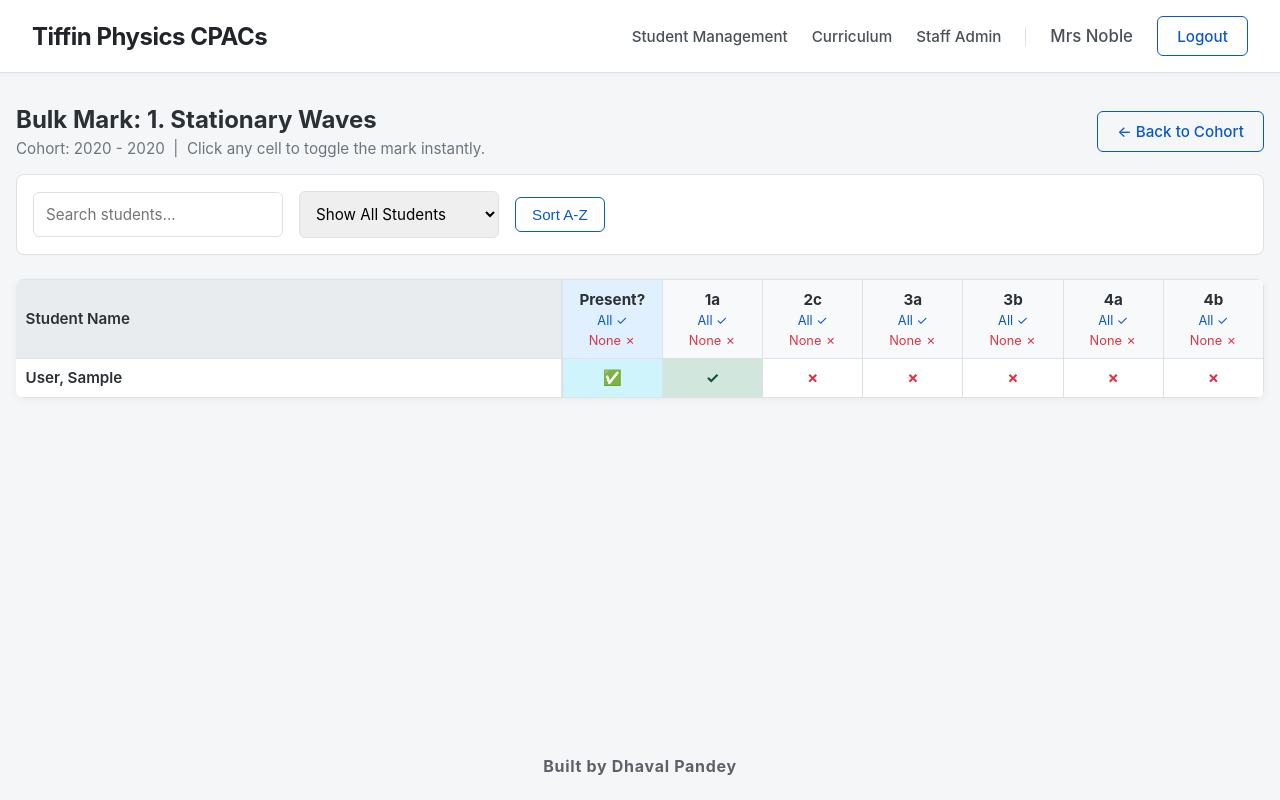
After one commit to dhavalpandey/tiffin-cpac-tracker, a Flask app: page /cohort/1/practical/1/bulk_mark in a window 1280 px wide. The commit adds this page. Run offline with Flask 3, Linux system fonts and the light colour scheme; a user stored in the database is signed in; tables that the repository leaves empty hold one stand-in row (values such as "Sample post").

Commit message:
bulk mark

```diff
--- a/app.py
+++ b/app.py
@@ -1,18 +1,16 @@
 import os, json, io
 from datetime import datetime
 from functools import wraps
-from flask import Flask, render_template, request, redirect, url_for, flash, abort, send_file
+from flask import Flask, render_template, request, redirect, url_for, flash, abort, send_file, jsonify
 from flask_sqlalchemy import SQLAlchemy
 from flask_login import LoginManager, UserMixin, login_user, login_required, logout_user, current_user
 from werkzeug.security import generate_password_hash, check_password_hash
 from openpyxl import Workbook
-from dotenv import load_dotenv # <-- NEW: Import dotenv
+from dotenv import load_dotenv
 
-# <-- NEW: Load the .env file immediately
 load_dotenv()
 
 app = Flask(__name__)
-
 app.config['SECRET_KEY'] = os.environ.get('SECRET_KEY', 'fallback-dev-key-only')
 
 # --- DATABASE CONFIGURATION ---
@@ -20,13 +18,11 @@ env = os.environ.get('FLASK_ENV', 'development').lower()
 custom_db_url = os.environ.get('DATABASE_URL')
 
 if custom_db_url:
-    # In production, it reads the secure absolute path from the .env file
     app.config['SQLALCHEMY_DATABASE_URI'] = custom_db_url
 elif env == 'production':
     app.config['SQLALCHEMY_DATABASE_URI'] = 'sqlite:///prod_tiffin_cpac.db'
 else:
-    # Local development database
-    app.config['SQLALCHEMY_DATABASE_URI'] = 'sqlite:///tiffin_cpac.db'
+    app.config['SQLALCHEMY_DATABASE_URI'] = 'sqlite:///dev_tiffin_cpac.db'
 
 app.config['SQLALCHEMY_TRACK_MODIFICATIONS'] = False
 
@@ -288,7 +284,6 @@ def delete_practical(id):
     flash('Practical deleted.', 'success')
     return redirect(url_for('curriculum_management'))
 
-# --- TEACHER MANAGEMENT ROUTES ---
 @app.route('/teacher/add', methods=['POST'])
 @teacher_required
 def add_teacher():
@@ -399,44 +394,57 @@ def delete_students(id):
         flash(f'Deleted {len(student_ids)} student(s).', 'success')
     return redirect(url_for('cohort_view', id=id))
 
-@app.route('/cohort/<int:cohort_id>/practical/<int:prac_id>/attendance', methods=['GET', 'POST'])
+# --- NEW BULK MARK & API ROUTES ---
+@app.route('/cohort/<int:cohort_id>/practical/<int:prac_id>/bulk_mark')
 @teacher_required
-def bulk_attendance(cohort_id, prac_id):
+def bulk_mark(cohort_id, prac_id):
     cohort = Cohort.query.get_or_404(cohort_id)
     practical = Practical.query.get_or_404(prac_id)
 
-    if request.method == 'POST':
-        for student in cohort.students:
-            is_present = request.form.get(f'present_{student.id}') == 'on'
-            att_record = Attendance.query.filter_by(student_id=student.id, practical_id=practical.id).first()
+    # Pre-fetch all data to pass to the template cleanly
+    attendances = Attendance.query.filter(Attendance.student_id.in_([s.id for s in cohort.students]), Attendance.practical_id == practical.id).all()
+    att_dict = {a.student_id: a.is_present for a in attendances}
 
-            if is_present and not att_record:
-                db.session.add(Attendance(student_id=student.id, practical_id=practical.id, teacher_id=current_user.id, is_present=True))
-            elif is_present and att_record and not att_record.is_present:
-                att_record.is_present = True
-                att_record.teacher_id = current_user.id
-                att_record.timestamp = datetime.utcnow()
-            elif not is_present and att_record and att_record.is_present:
-                att_record.is_present = False
-                att_record.teacher_id = current_user.id
-                att_record.timestamp = datetime.utcnow()
-
-        db.session.commit()
-        flash(f'Bulk attendance updated successfully for {practical.name}.', 'success')
-        return redirect(url_for('cohort_view', id=cohort_id))
-
-    attendances = Attendance.query.filter(Attendance.student_id.in_([s.id for s in cohort.students]), Attendance.practical_id == practical.id).all()
-    att_dict = {a.student_id: a for a in attendances}
-
-    signatures = {}
-    for a in attendances:
-        if a.is_present:
-            t = Teacher.query.get(a.teacher_id)
-            signatures[a.student_id] = f"{t.title} {t.first_name[0]} {t.last_name} ({a.timestamp.strftime('%d/%m/%Y')})"
+    assessments = Assessment.query.filter(Assessment.student_id.in_([s.id for s in cohort.students]), Assessment.practical_id == practical.id).all()
+    # Create a nested dict: { student_id: [skill_id_1, skill_id_2] }
+    assessed_dict = {s.id: [] for s in cohort.students}
+    for a in assessments:
+        assessed_dict[a.student_id].append(a.skill_id)
 
     sorted_students = sorted(cohort.students, key=lambda s: s.last_name)
-    return render_template('practical_attendance.html', cohort=cohort, practical=practical, students=sorted_students, att_dict=att_dict, signatures=signatures)
+    return render_template('bulk_mark.html', cohort=cohort, practical=practical, students=sorted_students, skills=practical.skills, att_dict=att_dict, assessed_dict=assessed_dict)
 
+@app.route('/api/update_mark', methods=['POST'])
+@teacher_required
+def api_update_mark():
+    """Handles silent background saves from the Bulk Mark page"""
+    data = request.get_json()
+    student_ids = data.get('student_ids', [])
+    prac_id = data.get('prac_id')
+    mark_type = data.get('type') # 'attendance' or 'skill'
+    skill_id = data.get('skill_id') # required if type == 'skill'
+    is_achieved = data.get('value') # boolean True/False
+
+    for sid in student_ids:
+        if mark_type == 'attendance':
+            att = Attendance.query.filter_by(student_id=sid, practical_id=prac_id).first()
+            if is_achieved and not att:
+                db.session.add(Attendance(student_id=sid, practical_id=prac_id, teacher_id=current_user.id, is_present=True))
+            elif att:
+                att.is_present = is_achieved
+                att.teacher_id = current_user.id
+                att.timestamp = datetime.utcnow()
+        elif mark_type == 'skill':
+            ass = Assessment.query.filter_by(student_id=sid, practical_id=prac_id, skill_id=skill_id).first()
+            if is_achieved and not ass:
+                db.session.add(Assessment(student_id=sid, practical_id=prac_id, skill_id=skill_id, teacher_id=current_user.id))
+            elif not is_achieved and ass:
+                db.session.delete(ass)
+
+    db.session.commit()
+    return jsonify({'success': True})
+
+# --- INDIVIDUAL STUDENT VIEWS ---
 @app.route('/student/<int:id>')
 @login_required
 def student_view(id):
@@ -563,49 +571,47 @@ def export_data():
         mimetype="application/vnd.openxmlformats-officedocument.spreadsheetml.sheet"
     )
 
-# --- SEEDING ---
+# --- SEEDING & STARTUP ---
 def seed_database():
-    with app.app_context():
-        db.create_all()
-        if not Teacher.query.first():
-            teachers = [
-                ("Mrs", "Ann", "Noble", "ANoble@tiffin.kingston.sch.uk"),
-                ("Mr", "Kurt", "Braganza", "KBraganza@tiffin.kingston.sch.uk"),
-                ("Dr", "Matteo", "Bocchi", "MBocchi@tiffin.kingston.sch.uk"),
-                ("Dr", "Payal", "Tyagi", "PTyagi@tiffin.kingston.sch.uk"),
-                ("Mr", "Tom", "Wightwick", "TWightwick@tiffin.kingston.sch.uk"),
-                ("Mr", "Dhaval", "Pandey", "6060@tiffin.kingston.sch.uk")
-            ]
-            for t, f, l, e in teachers:
-                db.session.add(Teacher(title=t, first_name=f, last_name=l, email=e.lower(), password=None))
-            db.session.commit()
+    if not Teacher.query.first():
+        teachers = [
+            ("Mrs", "Ann", "Noble", "ANoble@tiffin.kingston.sch.uk"),
+            ("Mr", "Kurt", "Braganza", "KBraganza@tiffin.kingston.sch.uk"),
+            ("Dr", "Matteo", "Bocchi", "MBocchi@tiffin.kingston.sch.uk"),
+            ("Dr", "Payal", "Tyagi", "PTyagi@tiffin.kingston.sch.uk"),
+            ("Mr", "Tom", "Wightwick", "TWightwick@tiffin.kingston.sch.uk"),
+            ("Mr", "Dhaval", "Pandey", "6060@tiffin.kingston.sch.uk")
+        ]
+        for t, f, l, e in teachers:
+            db.session.add(Teacher(title=t, first_name=f, last_name=l, email=e.lower(), password=None))
+        db.session.commit()
 
-        if not Skill.query.first():
-            skill_definitions = {
-                '1a': "Correctly follows written instructions...", '2a': "Correctly uses appropriate instrumentation...", '2b': "Carries out techniques methodically...",
-                '2c': "Identifies and controls significant quantitative variables...", '2d': "Selects appropriate equipment...", '3a': "Identifies hazards and assesses risks...",
-                '3b': "Uses appropriate safety equipment...", '4a': "Makes accurate observations...", '4b': "Obtains accurate data and records methodically...",
-                '5a': "Uses appropriate software to process data...", '5b': "Cites sources of information..."
-            }
-            skill_objs = {k: Skill(name=k, description=v) for k, v in skill_definitions.items()}
-            for s in skill_objs.values(): db.session.add(s)
-            db.session.commit()
+    if not Skill.query.first():
+        skill_definitions = {
+            '1a': "Correctly follows written instructions...", '2a': "Correctly uses appropriate instrumentation...", '2b': "Carries out techniques methodically...",
+            '2c': "Identifies and controls significant quantitative variables...", '2d': "Selects appropriate equipment...", '3a': "Identifies hazards and assesses risks...",
+            '3b': "Uses appropriate safety equipment...", '4a': "Makes accurate observations...", '4b': "Obtains accurate data and records methodically...",
+            '5a': "Uses appropriate software to process data...", '5b': "Cites sources of information..."
+        }
+        skill_objs = {k: Skill(name=k, description=v) for k, v in skill_definitions.items()}
+        for s in skill_objs.values(): db.session.add(s)
+        db.session.commit()
 
-            practical_mappings = [
-                ("1. Stationary Waves", ['1a', '2c', '3a', '3b', '4a', '4b']), ("2.a Young's slit", ['2a', '2b', '3a', '3b', '4a', '4b']),
-                ("2.b Diffraction Gratings", ['2a', '2b', '2c', '2d', '4a', '4b']), ("3. Determination of g", ['1a', '2a', '2d', '4b', '5a', '5b']),
-                ("4. Young modulus", ['1a', '2c', '2d', '3b', '4a', '5a', '5b']), ("5. Resistivity of a wire", ['2a', '2c', '3b', '4a', '5a', '5b']),
-                ("6. emf", ['2a', '2c', '3b', '4a', '5a', '5b']), ("7.a SHM - Simple Pendulum", ['1a', '2a', '2b', '4b', '5a', '5b']),
-                ("7.b SHM - Mass spring", ['1a', '2a', '2b', '4b']), ("8.a Boyle's Law", ['1a', '2b', '2c', '2d', '3a', '4b']),
-                ("8b Charles' Law", ['1a', '2c', '3a', '3b', '4a', '5a', '5b']), ("9.a Capacitor Discharging", ['1a', '2c', '2d', '3a', '3b', '4a']),
-                ("9.b Capacitor Charging", ['1a', '3b', '4a', '4b']), ("10. Motor Effect", ['2b', '2d', '3a', '3b', '4a', '4b']),
-                ("11. Search Coils", ['1a', '2a', '2c', '2d', '4b']), ("12. Gamma Radiation", ['1a', '2b', '2d', '3a', '3b', '4a', '4b'])
-            ]
-            for p_name, s_keys in practical_mappings:
-                p = Practical(name=p_name)
-                for sk in s_keys: p.skills.append(skill_objs[sk])
-                db.session.add(p)
-            db.session.commit()
+        practical_mappings = [
+            ("1. Stationary Waves", ['1a', '2c', '3a', '3b', '4a', '4b']), ("2.a Young's slit", ['2a', '2b', '3a', '3b', '4a', '4b']),
+            ("2.b Diffraction Gratings", ['2a', '2b', '2c', '2d', '4a', '4b']), ("3. Determination of g", ['1a', '2a', '2d', '4b', '5a', '5b']),
+            ("4. Young modulus", ['1a', '2c', '2d', '3b', '4a', '5a', '5b']), ("5. Resistivity of a wire", ['2a', '2c', '3b', '4a', '5a', '5b']),
+            ("6. emf", ['2a', '2c', '3b', '4a', '5a', '5b']), ("7.a SHM - Simple Pendulum", ['1a', '2a', '2b', '4b', '5a', '5b']),
+            ("7.b SHM - Mass spring", ['1a', '2a', '2b', '4b']), ("8.a Boyle's Law", ['1a', '2b', '2c', '2d', '3a', '4b']),
+            ("8b Charles' Law", ['1a', '2c', '3a', '3b', '4a', '5a', '5b']), ("9.a Capacitor Discharging", ['1a', '2c', '2d', '3a', '3b', '4a']),
+            ("9.b Capacitor Charging", ['1a', '3b', '4a', '4b']), ("10. Motor Effect", ['2b', '2d', '3a', '3b', '4a', '4b']),
+            ("11. Search Coils", ['1a', '2a', '2c', '2d', '4b']), ("12. Gamma Radiation", ['1a', '2b', '2d', '3a', '3b', '4a', '4b'])
+        ]
+        for p_name, s_keys in practical_mappings:
+            p = Practical(name=p_name)
+            for sk in s_keys: p.skills.append(skill_objs[sk])
+            db.session.add(p)
+        db.session.commit()
 
 with app.app_context():
     db.create_all()
--- /dev/null
+++ b/templates/bulk_mark.html
@@ -0,0 +1,387 @@
+{% extends 'base.html' %} {% block content %}
+<style>
+	.controls {
+		display: flex;
+		gap: 1rem;
+		align-items: center;
+		margin-bottom: 1.5rem;
+		flex-wrap: wrap;
+		background: white;
+		padding: 1rem;
+		border-radius: 8px;
+		border: 1px solid var(--border);
+		box-shadow: 0 1px 3px rgba(0, 0, 0, 0.02);
+	}
+	.table-container {
+		overflow-x: auto;
+		max-height: 70vh;
+		background: white;
+		border-radius: 8px;
+		box-shadow: 0 2px 8px rgba(0, 0, 0, 0.05);
+		position: relative;
+	}
+	table {
+		border-collapse: separate;
+		border-spacing: 0;
+		white-space: nowrap;
+		width: 100%;
+		user-select: none;
+	} /* user-select none prevents accidental text highlighting when clicking fast */
+	th,
+	td {
+		padding: 0.6rem;
+		border-bottom: 1px solid var(--border);
+		border-right: 1px solid var(--border);
+		text-align: center;
+		font-size: 0.95rem;
+	}
+
+	/* Sticky Headers */
+	th {
+		background: #f8f9fa;
+		position: sticky;
+		top: 0;
+		z-index: 10;
+		border-top: 1px solid var(--border);
+	}
+	.pinned-col {
+		position: sticky;
+		left: 0;
+		background: white;
+		z-index: 15;
+		text-align: left;
+		font-weight: 600;
+		border-right: 2px solid var(--border);
+	}
+	th.pinned-col {
+		z-index: 20;
+		background: #e9ecef;
+	}
+
+	/* Interactive Cells */
+	.interactive-cell {
+		cursor: pointer;
+		transition: background-color 0.1s ease;
+		font-weight: bold;
+		width: 80px;
+	}
+	.interactive-cell:hover {
+		background-color: #eef3fc;
+	}
+
+	/* Cell States */
+	.cell-true {
+		background-color: #d1e7dd !important;
+		color: #0f5132;
+	}
+	.cell-false {
+		background-color: transparent;
+		color: #dc3545;
+	}
+	.cell-attendance.cell-true {
+		background-color: #cff4fc !important;
+		color: #055160;
+	}
+
+	/* Header toggles */
+	.header-toggle {
+		cursor: pointer;
+		font-size: 0.8rem;
+		display: block;
+		margin-top: 0.3rem;
+		color: var(--primary);
+		font-weight: normal;
+	}
+	.header-toggle:hover {
+		text-decoration: underline;
+	}
+
+	/* Saving Toast */
+	#saveToast {
+		position: fixed;
+		top: 20px;
+		right: 20px;
+		background: #333;
+		color: white;
+		padding: 0.75rem 1.5rem;
+		border-radius: 6px;
+		display: none;
+		z-index: 9999;
+		font-weight: 500;
+		box-shadow: 0 4px 12px rgba(0, 0, 0, 0.15);
+		transition: opacity 0.3s;
+	}
+</style>
+
+<div id="saveToast">Saving...</div>
+
+<div
+	style="
+		display: flex;
+		justify-content: space-between;
+		align-items: center;
+		margin-bottom: 1rem;
+	">
+	<div>
+		<h2 style="margin: 0; margin-bottom: 0.3rem">
+			Bulk Mark: {{ practical.name }}
+		</h2>
+		<p style="margin: 0; color: #6c757d; font-size: 0.95rem">
+			Cohort: {{ cohort.start_year }} - {{ cohort.end_year }}
+			&nbsp;|&nbsp; Click any cell to toggle the mark instantly.
+		</p>
+	</div>
+	<a href="{{ url_for('cohort_view', id=cohort.id) }}" class="btn btn-outline"
+		>&larr; Back to Cohort</a
+	>
+</div>
+
+<div class="controls">
+	<input
+		type="text"
+		id="searchInput"
+		placeholder="Search students..."
+		style="width: 250px; margin: 0"
+		onkeyup="filterTable()" />
+
+	<select
+		id="attendanceFilter"
+		style="width: 200px; margin: 0"
+		onchange="filterTable()">
+		<option value="all">Show All Students</option>
+		<option value="present">Present Only</option>
+		<option value="absent">Absent Only</option>
+	</select>
+
+	<button
+		class="btn btn-outline"
+		style="padding: 0.5rem 1rem; margin: 0"
+		onclick="sortAlphabetically()">
+		Sort A-Z
+	</button>
+</div>
+
+<div class="table-container">
+	<table id="markTable">
+		<thead>
+			<tr>
+				<th class="pinned-col">Student Name</th>
+
+				<th style="background-color: #e0f0ff">
+					Present?
+					<span
+						class="header-toggle"
+						onclick="toggleColumn('attendance', null, true)"
+						>All ✓</span
+					>
+					<span
+						class="header-toggle"
+						onclick="toggleColumn('attendance', null, false)"
+						style="color: #dc3545"
+						>None ✗</span
+					>
+				</th>
+
+				{% for sk in skills %}
+				<th>
+					{{ sk.name }}
+					<span
+						class="header-toggle"
+						onclick="toggleColumn('skill', {{ sk.id }}, true)"
+						>All ✓</span
+					>
+					<span
+						class="header-toggle"
+						onclick="toggleColumn('skill', {{ sk.id }}, false)"
+						style="color: #dc3545"
+						>None ✗</span
+					>
+				</th>
+				{% endfor %}
+			</tr>
+		</thead>
+		<tbody id="tableBody">
+			{% for student in students %}
+			<tr
+				class="student-row"
+				data-name="{{ student.last_name | lower }}, {{ student.first_name | lower }}">
+				<td class="pinned-col">
+					{{ student.last_name }}, {{ student.first_name }}
+				</td>
+
+				{% set is_present = att_dict.get(student.id, False) %}
+				<td
+					class="interactive-cell cell-attendance {% if is_present %}cell-true{% else %}cell-false{% endif %}"
+					data-sid="{{ student.id }}"
+					data-type="attendance"
+					data-val="{% if is_present %}true{% else %}false{% endif %}"
+					onclick="toggleCell(this)">
+					{% if is_present %}✅{% else %}❌{% endif %}
+				</td>
+
+				{% set student_skills = assessed_dict.get(student.id, []) %} {%
+				for sk in skills %} {% set has_skill = sk.id in student_skills
+				%}
+				<td
+					class="interactive-cell {% if has_skill %}cell-true{% else %}cell-false{% endif %}"
+					data-sid="{{ student.id }}"
+					data-type="skill"
+					data-skillid="{{ sk.id }}"
+					data-val="{% if has_skill %}true{% else %}false{% endif %}"
+					onclick="toggleCell(this)">
+					{% if has_skill %}✓{% else %}✗{% endif %}
+				</td>
+				{% endfor %}
+			</tr>
+			{% endfor %}
+		</tbody>
+	</table>
+</div>
+
+<script>
+	const pracId = {{ practical.id }};
+	let toastTimeout;
+
+	// Show visual save notification
+	function showToast(message = "Saved") {
+	    const toast = document.getElementById('saveToast');
+	    toast.innerText = message;
+	    toast.style.display = 'block';
+	    toast.style.opacity = '1';
+	    clearTimeout(toastTimeout);
+	    toastTimeout = setTimeout(() => {
+	        toast.style.opacity = '0';
+	        setTimeout(() => toast.style.display = 'none', 300);
+	    }, 1000);
+	}
+
+	// Handles individual cell clicks
+	function toggleCell(cell) {
+	    // 1. Get current state
+	    const isCurrentlyTrue = cell.getAttribute('data-val') === 'true';
+	    const newValue = !isCurrentlyTrue;
+	    const type = cell.getAttribute('data-type');
+
+	    // 2. Optimistic UI Update (Update visual instantly)
+	    cell.setAttribute('data-val', newValue);
+	    if(newValue) {
+	        cell.classList.remove('cell-false');
+	        cell.classList.add('cell-true');
+	        cell.innerText = type === 'attendance' ? '✅' : '✓';
+	    } else {
+	        cell.classList.remove('cell-true');
+	        cell.classList.add('cell-false');
+	        cell.innerText = type === 'attendance' ? '❌' : '✗';
+	    }
+
+	    // 3. Send to Server
+	    sendUpdate([parseInt(cell.getAttribute('data-sid'))], type, cell.getAttribute('data-skillid'), newValue);
+
+	    // 4. If we just changed attendance, re-run filters in case "Present Only" is active
+	    if(type === 'attendance') filterTable();
+	}
+
+	// Handles clicking "All ✓" or "None ✗" in the table headers
+	function toggleColumn(type, skillId, targetValue) {
+	    if(!confirm(`Are you sure you want to mark this column as ${targetValue ? 'Achieved/Present' : 'Not Achieved/Absent'} for ALL visible students?`)) return;
+
+	    const rows = document.querySelectorAll('.student-row');
+	    let studentsToUpdate = [];
+
+	    rows.forEach(row => {
+	        // Only update rows that are not hidden by the search/filter
+	        if (row.style.display !== 'none') {
+	            let cellSelector = type === 'attendance' ? `td[data-type="attendance"]` : `td[data-type="skill"][data-skillid="${skillId}"]`;
+	            let cell = row.querySelector(cellSelector);
+
+	            // Only update if it's not already in the target state
+	            if (cell.getAttribute('data-val') !== targetValue.toString()) {
+	                studentsToUpdate.push(parseInt(cell.getAttribute('data-sid')));
+
+	                // Optimistic visual update
+	                cell.setAttribute('data-val', targetValue);
+	                if(targetValue) {
+	                    cell.classList.remove('cell-false');
+	                    cell.classList.add('cell-true');
+	                    cell.innerText = type === 'attendance' ? '✅' : '✓';
+	                } else {
+	                    cell.classList.remove('cell-true');
+	                    cell.classList.add('cell-false');
+	                    cell.innerText = type === 'attendance' ? '❌' : '✗';
+	                }
+	            }
+	        }
+	    });
+
+	    if (studentsToUpdate.length > 0) {
+	        sendUpdate(studentsToUpdate, type, skillId, targetValue);
+	        if(type === 'attendance') filterTable();
+	    }
+	}
+
+	// The actual fetch request to the backend
+	function sendUpdate(studentIds, type, skillId, value) {
+	    showToast("Saving...");
+
+	    fetch('/api/update_mark', {
+	        method: 'POST',
+	        headers: { 'Content-Type': 'application/json' },
+	        body: JSON.stringify({
+	            student_ids: studentIds,
+	            prac_id: pracId,
+	            type: type,
+	            skill_id: skillId ? parseInt(skillId) : null,
+	            value: value
+	        })
+	    })
+	    .then(response => response.json())
+	    .then(data => {
+	        if(data.success) showToast("Saved");
+	    })
+	    .catch(error => {
+	        console.error('Error:', error);
+	        showToast("⚠️ Error Saving");
+	        // If this was production, you might want to revert the cell color here if it fails
+	    });
+	}
+
+	// Search and Filtering
+	function filterTable() {
+	    const term = document.getElementById('searchInput').value.toLowerCase();
+	    const attFilter = document.getElementById('attendanceFilter').value;
+	    const rows = document.querySelectorAll('.student-row');
+
+	    rows.forEach(row => {
+	        const name = row.getAttribute('data-name');
+	        const attCell = row.querySelector('td[data-type="attendance"]');
+	        const isPresent = attCell.getAttribute('data-val') === 'true';
+
+	        let nameMatches = name.includes(term);
+	        let attMatches = true;
+
+	        if (attFilter === 'present' && !isPresent) attMatches = false;
+	        if (attFilter === 'absent' && isPresent) attMatches = false;
+
+	        row.style.display = (nameMatches && attMatches) ? '' : 'none';
+	    });
+	}
+
+	// DOM Sorting
+	let isAscending = false; // Start false so first click sorts Ascending
+	function sortAlphabetically() {
+	    isAscending = !isAscending;
+	    const tbody = document.getElementById('tableBody');
+	    const rows = Array.from(tbody.querySelectorAll('tr.student-row'));
+
+	    rows.sort((a, b) => {
+	        const nameA = a.getAttribute('data-name');
+	        const nameB = b.getAttribute('data-name');
+	        if (nameA < nameB) return isAscending ? -1 : 1;
+	        if (nameA > nameB) return isAscending ? 1 : -1;
+	        return 0;
+	    });
+
+	    rows.forEach(row => tbody.appendChild(row));
+	}
+</script>
+{% endblock %}
--- a/templates/cohort.html
+++ b/templates/cohort.html
@@ -313,7 +313,10 @@
 		let subRow = `<tr id="subHeaders"><th class="pinned-col"></th><th></th><th></th>`;
 
 	matrix.forEach(p => {
-	    topRow += `<th colspan="${p.skills.length}"><a href="/cohort/${cohort_id}/practical/${p.id}/attendance" class="prac-header-link" title="Mark Bulk Attendance">${p.name}</a></th>`;
+	        // Notice the href now points to /bulk_mark instead of /attendance
+	        topRow += `<th colspan="${p.skills.length}">
+	            <a href="/cohort/${cohort_id}/practical/${p.id}/bulk_mark" class="prac-header-link" title="Open Bulk Mark Grid">${p.name}</a>
+	        </th>`;
 	        p.skills.forEach(sk => subRow += `<th>${sk}</th>`);
 	    });
 		topRow += `</tr>`; subRow += `</tr>`;
```
Also changed, not shown: templates/practical_attendance.html (deleted, +0 -126 lines), instance/dev_tiffin_cpac.db (added), instance/tiffin_cpac.db (deleted). Lines whose indentation alone changed are shown as unchanged.
